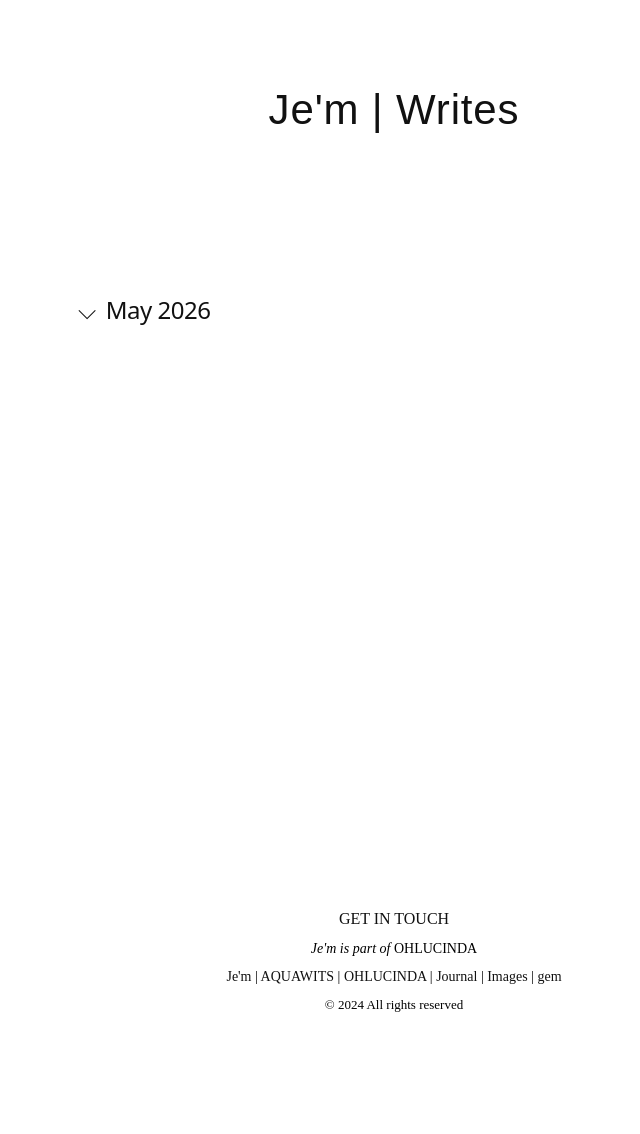
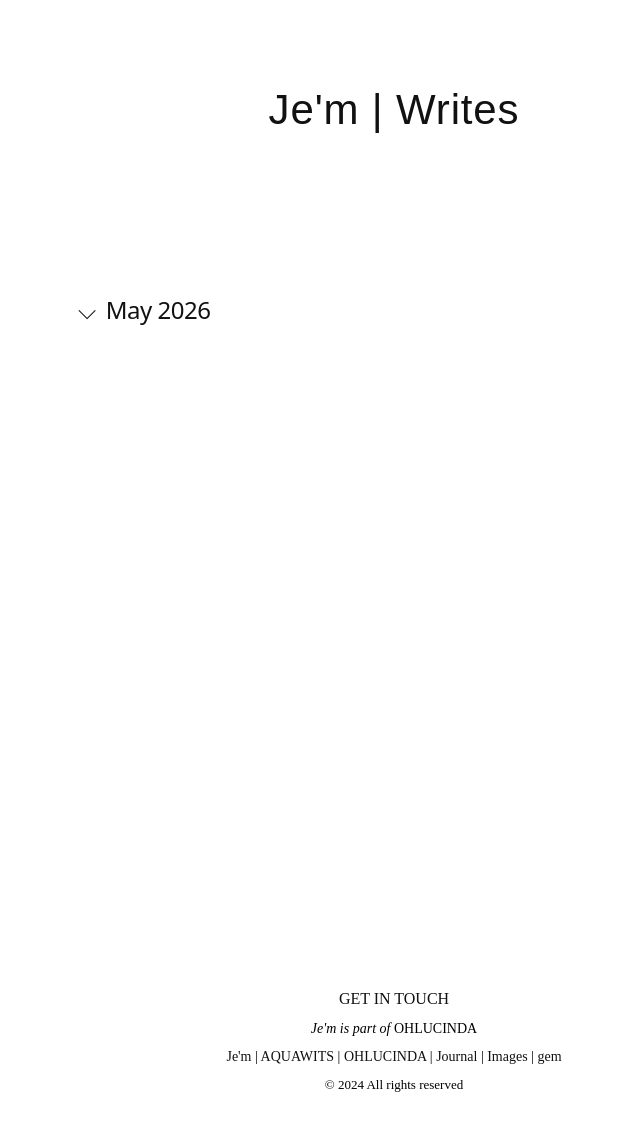
Before and after one commit to ohlucinda/ohlucinda-mobile, a Jekyll site: the page built from index.html, in a window 1280 px wide. Shown: the whole page, without its empty margins (246-886 px from the left). Built offline with Jekyll 4.4.1, drawn with Linux system fonts in a browser that asks for light colours; some web fonts are replaced; before the commit the page ends 1054 px from its top, so only the background shows below that.

Commit message:
Update style.css

```diff
--- a/assets/style.css
+++ b/assets/style.css
@@ -269,7 +269,7 @@ details[open] summary::before {
   }
 
   .footer {
-    margin-top: 440px;
+    margin-top: 520px;
   }
 
   .post-footer {
```
